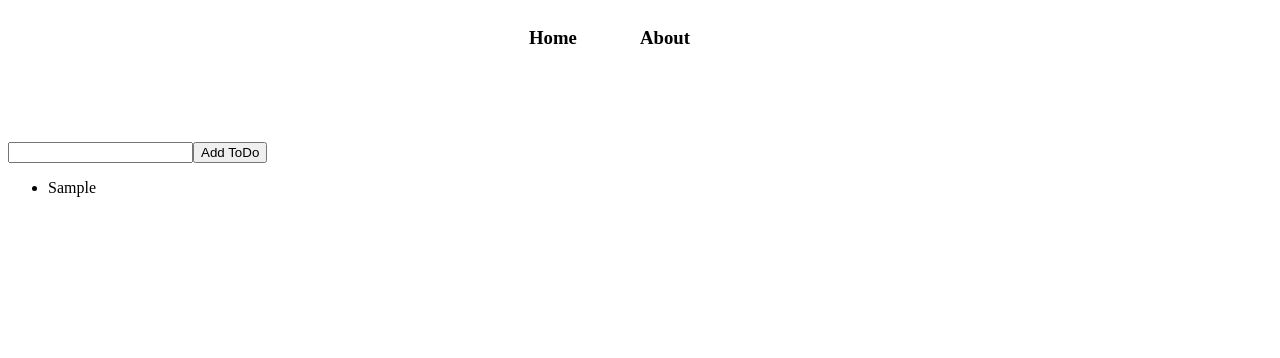
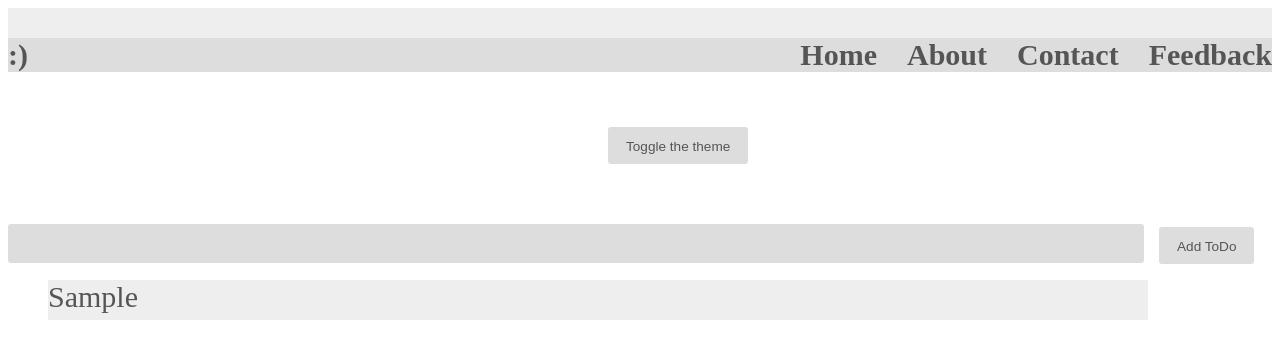
Before and after one commit to HarishmaA/TodoList-ReactJS, a React (Create React App) app: page / in a window 1280 px wide. Both pictures are taken after typing "Sample" into the empty fields and a click on the button "Add ToDo". Shown: the top 358 px of the page. Built offline with nearby package versions, Linux system fonts and the light colour scheme.

Commit message:
light and dark theme

```diff
--- a/src/App.js
+++ b/src/App.js
@@ -1,13 +1,16 @@
 import React from 'react';
 import NavBar from './NavBar.js';
 import ToDoList from './ToDoList.js';
+import ThemeContextProvider from './ThemeContext';
+import ToggleTheme from './ToggleTheme';
 
 const App = () => {
     return (
-      <>
+      <ThemeContextProvider>
       <NavBar/>
+      <ToggleTheme/>
       <ToDoList/>
-      </>
+      </ThemeContextProvider>
     );
   }
 export default App;
--- a/src/NavBar.js
+++ b/src/NavBar.js
@@ -1,10 +1,13 @@
-import React from 'react';
+import React ,{useContext} from 'react';
+import {ThemeContext} from './ThemeContext';
 
 const NavBar = () =>{
+const { isLightTheme, light, dark } = useContext(ThemeContext);
+const theme = isLightTheme ? light : dark;
 return (
-    <div>
-        <h3 style={{float:"left", width:"45%",textAlign:"right"}}>Home  </h3>
-        <h3 style={{float:"right", width:"50%"}}>About</h3>
+    <div className = "navbar" style={{ color: theme.syntax, background: theme.bg }}>
+        <h3 style={{background: theme.ui, float:"left", width:"50%",textAlign:"left",fontSize:"30px"}}>:)</h3>
+        <h3 style={{background: theme.ui, float:"right", width:"50%",textAlign:"right",fontSize:"30px"}}>Home&emsp;About&emsp;Contact&emsp;Feedback</h3>
     </div>
 )
 }
--- /dev/null
+++ b/src/ThemeContext.js
@@ -0,0 +1,23 @@
+import React,{Component ,createContext} from 'react';
+export const ThemeContext = createContext();
+class ThemeContextProvider extends Component {
+    state = {
+        isLightTheme :true,
+        light : {syntax : '#555', ui: "#ddd", bg: '#eee'},
+        dark: { syntax: '#ddd', ui: '#333', bg: '#555'}
+    }
+    toggleTheme= () => {
+        this.setState({ isLightTheme: !this.state.isLightTheme });
+        const theme = this.state.isLightTheme? this.state.light : this.state.dark;
+        document.body.style = "background:"+theme.bg;
+      }
+    render() {
+        return (
+           <ThemeContext.Provider value = {{...this.state,toggleTheme:this.toggleTheme}}>
+           {this.props.children}
+           </ThemeContext.Provider>
+        );
+    }
+}
+
+export default ThemeContextProvider;
--- a/src/ToDo.js
+++ b/src/ToDo.js
@@ -1,10 +1,21 @@
-import React  from 'react';
+import React,{useContext}  from 'react';
 import {deleteToDo, completedToDo} from './actions';
+import { ThemeContext } from './ThemeContext';
 
 const ToDo = props => {
+    const {isLightTheme ,light ,dark} = useContext(ThemeContext);
+    const theme = isLightTheme? light : dark;
     const {todos,dispatch} = props;
+    const style = {
+                    backgroundColor :theme.bg ,
+                    color:theme.syntax,
+                    fontSize : "30px",
+                    height:"40px",
+                    marginBottom:"4px",
+                    width:"1100px"
+                }
    return (todos.map(todo=>
-       <li style={{textDecoration: todo.checked? 'line-through' :'none' }} key={todo.id} onClick ={()=> dispatch(completedToDo(todo.id))} onDoubleClick={()=>dispatch(deleteToDo(todo.id))}>{todo.text}</li>)
+       <li style={{...style,textDecoration : todo.checked? 'line-through' :'none'}} key={todo.id} onClick ={()=> dispatch(completedToDo(todo.id))} onDoubleClick={()=>dispatch(deleteToDo(todo.id))}>{todo.text}</li>)
    )
 }
 export default ToDo;
--- a/src/ToDoList.css
+++ /dev/null
@@ -1,5 +0,0 @@
-.list{
-position: relative;
-top:75px;
-
-}
--- a/src/ToDoList.js
+++ b/src/ToDoList.js
@@ -1,13 +1,16 @@
-import React, {useState} from 'react';
+import React, {useState,useContext} from 'react';
 import {useSelector,useDispatch} from 'react-redux';
-import './ToDoList.css';
+import './style.css';
 import ToDo from './ToDo.js';
 import {addToDo} from './actions';
+import { ThemeContext } from './ThemeContext';
 
 const ToDoList = () => {
    const [item,setItem] = useState('');
    const todos = useSelector(state=>state);
    const dispatch =  useDispatch();
+   const {isLightTheme, light, dark} = useContext(ThemeContext);
+   const theme = isLightTheme? light : dark;
 
     const handleChange=(e)=>{
         setItem(e.target.value);
@@ -16,11 +19,15 @@ const ToDoList = () => {
      dispatch(addToDo(item));
      setItem('');
     }
+    const themeStyle = {
+      backgroundColor : theme.ui,
+      color :theme.syntax
+    }
     return(
         <div className="list">
-        <input id="input" type = "text" onChange = {handleChange} value={item}></input>
-        <button onClick ={handleClick}>Add ToDo</button>
-          <ul>
+        <input className = "inputbox" style = {themeStyle} id="input" type = "text" onChange = {handleChange} value={item}></input>
+        <button className = "button" style = {themeStyle} onClick ={handleClick}>Add ToDo</button>
+          <ul style={{listStyle: "none"}}>
             <ToDo todos={todos} dispatch = {dispatch}/>
           </ul>
          </div>
--- /dev/null
+++ b/src/ToggleTheme.js
@@ -0,0 +1,18 @@
+import React,{useContext}  from 'react';
+import {ThemeContext} from './ThemeContext';
+import './style.css';
+
+const ToggleTheme = () => {
+   const {isLightTheme, light, dark, toggleTheme} = useContext(ThemeContext);
+   const theme = isLightTheme? light : dark;
+   const themeStyle = {
+    backgroundColor : theme.ui,
+    color :theme.syntax,
+    marginLeft: "600px"
+   }
+        return (
+            <button style = {themeStyle} className = "button" onClick={toggleTheme}>Toggle the theme</button>
+        );
+    }
+
+export default ToggleTheme;
--- /dev/null
+++ b/src/style.css
@@ -0,0 +1,40 @@
+.navbar{
+  height:50px;
+}
+
+list {
+    position: relative;
+    top:75px;
+    left:380px;
+    border-radius:3px;
+    width:450px;
+    padding:40px 50px;
+    display:table;
+    background-color:#fff;
+    font-family: 'Raleway', sans-serif;
+    font-weight:400;
+  }
+
+  .button {
+    height:37px;
+    border:none;
+    border-radius:3px;
+    outline:none;
+    font-size:0.85em;
+    padding: 8px 18px 6px 18px;
+    margin-top:25px;
+    margin-left:15px;
+    opacity:1;
+    cursor:pointer;
+  }
+
+  .inputbox{
+    height:25px;
+    width : 1100px;
+    padding: 8px 18px 6px 18px;
+    outline:none;
+    font-size: 20px;
+    border-radius:3px;
+    border:none;
+    margin-top:60px;
+    }
```
